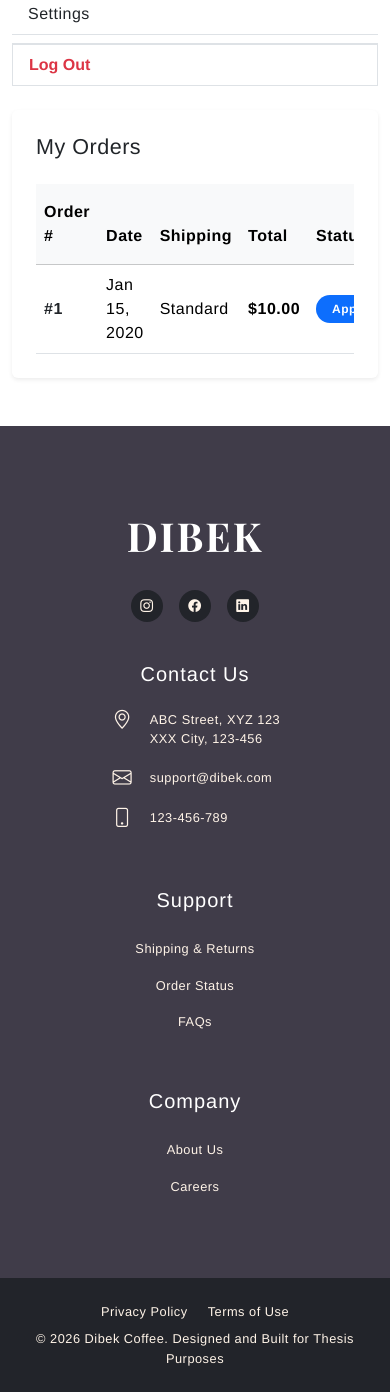
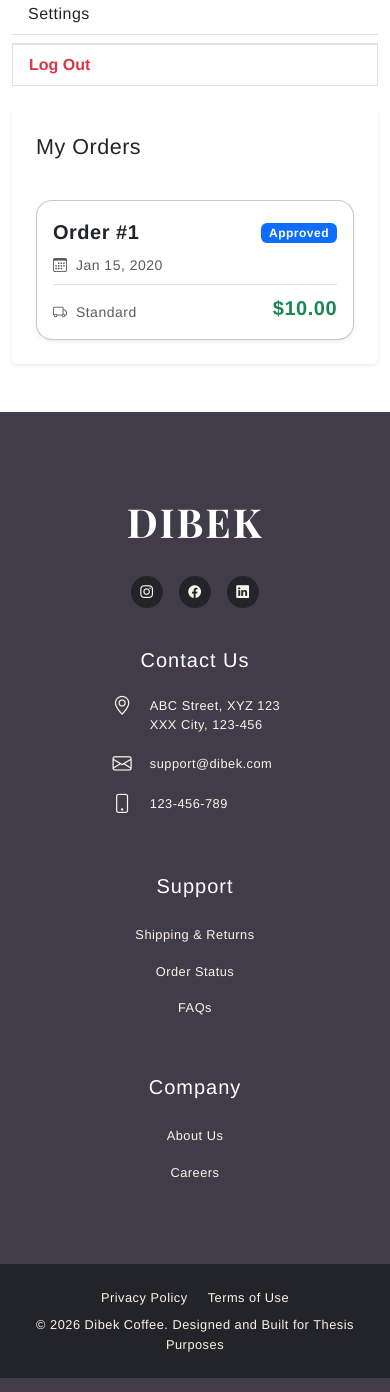
Before and after one commit to sudeirmaak/thesis_ecommerce, a Django app: page /users/profile/orders/ in a window 390 px wide. Shown: the part 479-1871 px from the top of the page. Run offline with Django 5.2, Linux system fonts and the light colour scheme; a user stored in the database is signed in; tables that the repository leaves empty hold one stand-in row (values such as "Sample post"); some libraries are stand-ins or nearby versions; some web fonts are replaced.

Commit message:
converted orders tab for mobile into responsive cards

```diff
--- a/templates/users/orders.html
+++ b/templates/users/orders.html
@@ -5,7 +5,7 @@
     <h4 class="mb-4">My Orders</h4>
 
     {% if orders %}
-        <div class="table-responsive">
+        <div class="table-responsive d-none d-md-block">
             <table class="table table-hover align-middle mb-0">
 
                 <thead class="table-light">
@@ -49,6 +49,47 @@
                 </tbody>
             </table>
         </div>
+
+        <div class="d-md-none d-flex flex-column gap-3 mt-3">
+            {% for order in orders %}
+            <div class="card border-dark border-opacity-25 shadow-sm rounded-4 position-relative">
+                <div class="card-body p-3">
+
+                    <div class="d-flex justify-content-between align-items-center mb-2">
+                        <a href="{% url 'users:order_detail' order.id %}" class="fw-bold text-dark text-decoration-none stretched-link fs-5">
+                            Order #{{ order.id }}
+                        </a>
+                        <div>
+                            {% if order.status == 'P' %}
+                                <span class="badge bg-warning text-dark px-2">{{ order.get_status_display }}</span>
+                            {% elif order.status == 'A' %}
+                                <span class="badge bg-primary px-2">{{ order.get_status_display }}</span>
+                            {% elif order.status == 'S' %}
+                                <span class="badge bg-info text-dark px-2">{{ order.get_status_display }}</span>
+                            {% elif order.status == 'D' %}
+                                <span class="badge bg-success px-2">{{ order.get_status_display }}</span>
+                            {% else %}
+                                <span class="badge bg-danger px-2">{{ order.get_status_display }}</span>
+                            {% endif %}
+                        </div>
+                    </div>
+
+                    <div class="text-muted small mb-2">
+                        <i class="bi bi-calendar3 me-1"></i> {{ order.created_at|date:"M d, Y" }}
+                    </div>
+
+                    <div class="d-flex justify-content-between align-items-end mt-2 pt-2 border-top">
+                        <div class="text-muted small text-capitalize">
+                            <i class="bi bi-truck me-1"></i> {{ order.shipping_method }}
+                        </div>
+                        <div class="fw-bold fs-5 text-success">${{ order.total_amount }}</div>
+                    </div>
+
+                </div>
+            </div>
+            {% endfor %}
+        </div>
+
     {% else %}
         <div class="text-center py-4">
             <i class="bi bi-box-seam text-muted mb-3 d-block" style="font-size: 3rem;"></i>
```
